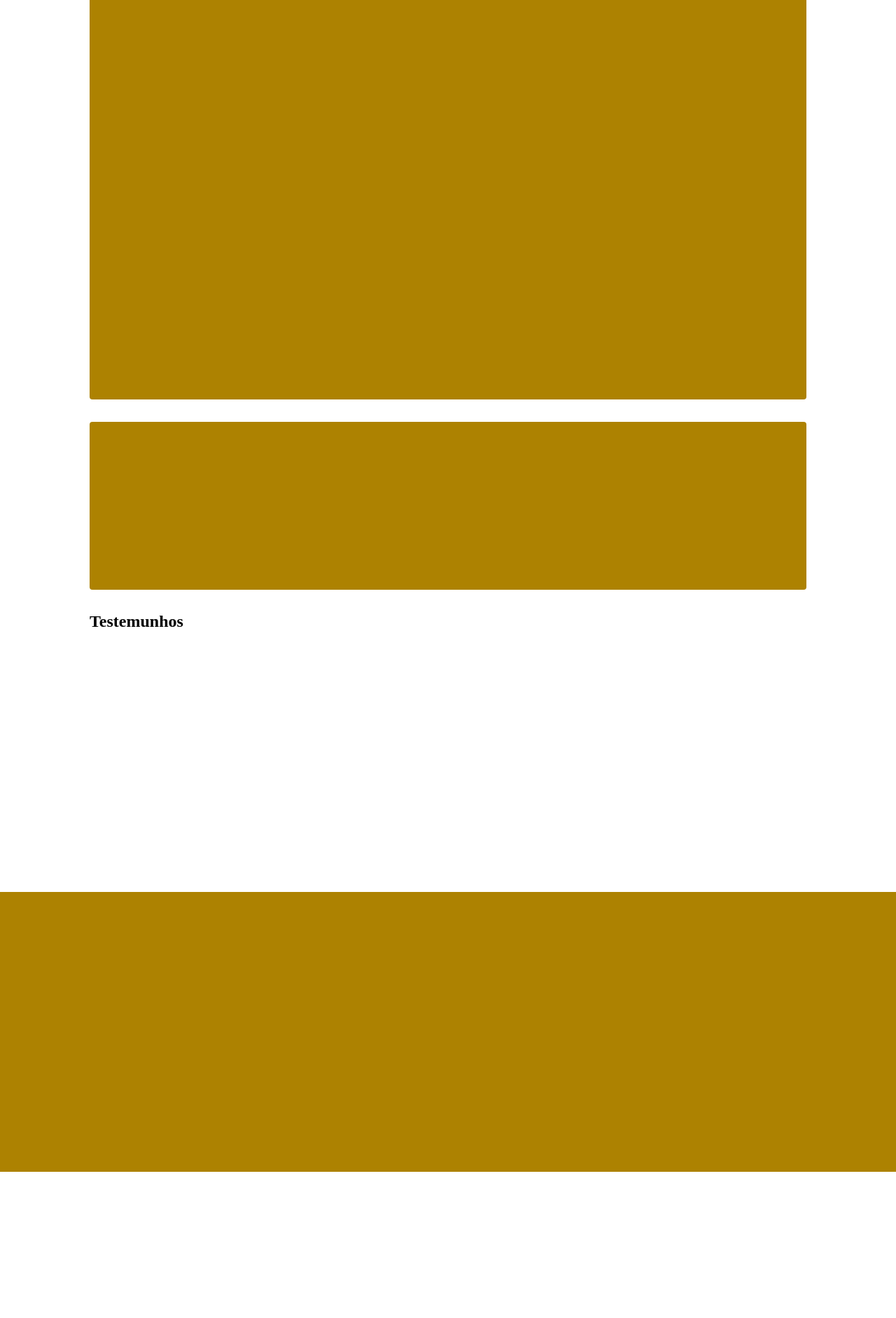
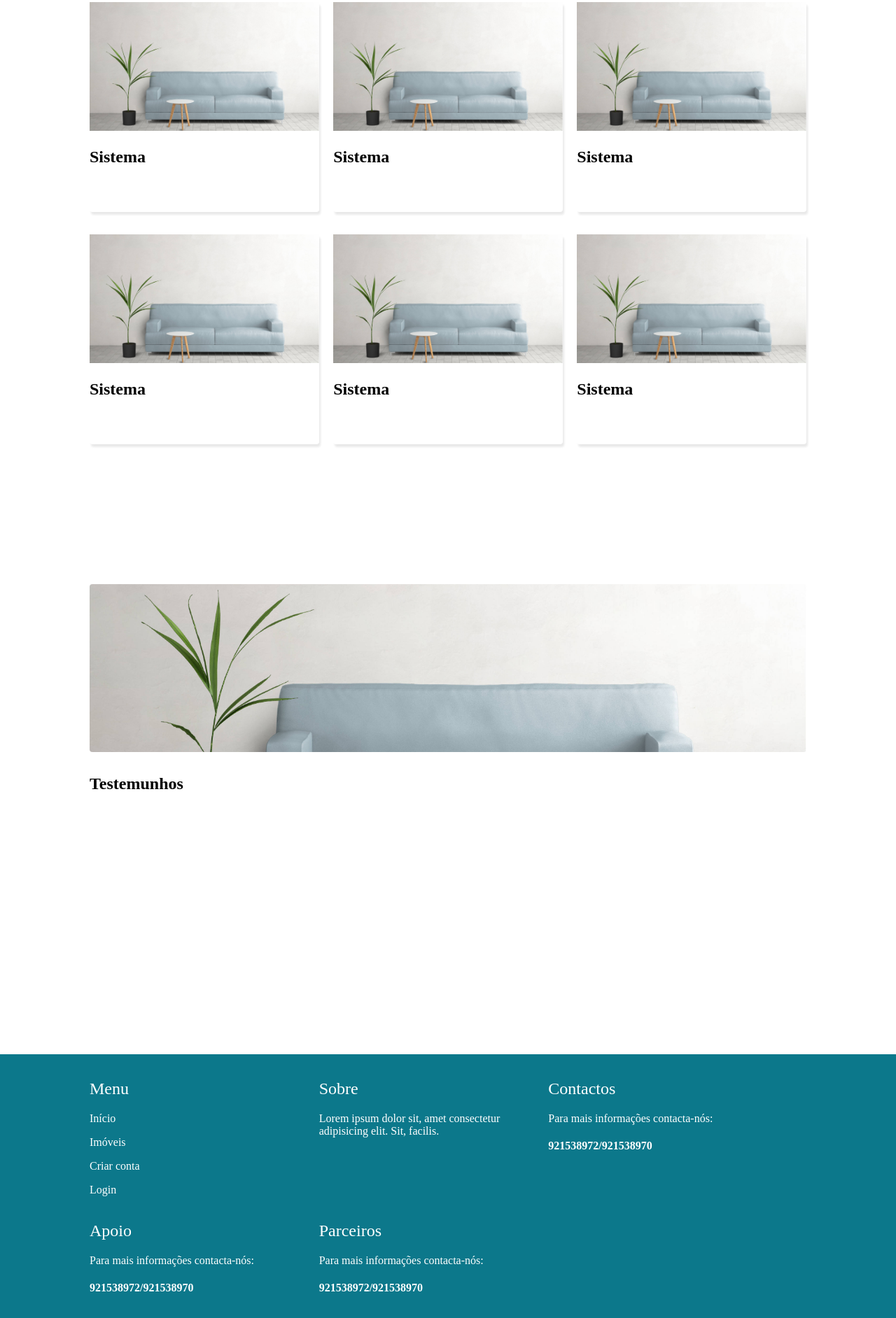
Before and after one commit to PedroMakengo/sistema-imoveis-pap, a plain HTML site: page index.html in a window 1280 px wide. Shown: the part 866-2750 px from the top of the page at 70% size. Before the commit the page ends 2541 px from the top, so only its background shows below. Drawn offline with Linux system fonts and the light colour scheme.

Commit message:
Trabalhando na primeira página

```diff
--- a/assets/style/site.css
+++ b/assets/style/site.css
@@ -7,8 +7,8 @@ body {
 }
 
 header {
-  height: 10vh;
-  background: #ad8201;
+  height: 14vh;
+  background: #0c788b;
 }
 
 header .container {
@@ -43,8 +43,20 @@ header nav a {
 }
 
 .banner {
-  background: #ad8201;
-  height: 40vh;
+  background: url(../image/casa.jpg);
+  background-size: 100%;
+  background-position: center;
+  height: 65vh;
+
+  display: flex;
+  align-items: center;
+  justify-content: center;
+
+  text-align: center;
+}
+
+.banner h1 {
+  font-size: 4rem;
 }
 
 /* SECTION IMOVEIS */
@@ -69,7 +81,7 @@ header nav a {
 }
 
 .imoveis .container .item-imovel {
-  background-color: #ad8201;
+  background-color: #0c788b;
   width: 50%;
   height: 50%;
   margin-right: 1rem;
@@ -90,11 +102,30 @@ header nav a {
   height: 100vh;
 
   margin: 0 auto;
-  background-color: #ad8201;
 
   margin-top: 2rem;
 
   border-radius: 0.25rem;
+}
+
+.content-info-news-imoveis {
+  display: flex;
+  flex-direction: row;
+  flex-wrap: wrap;
+  justify-content: space-between;
+}
+
+.infos .item-info {
+  box-shadow: 2px 4px 3px rgba(0, 0, 0, 0.089);
+  width: 32%;
+  height: 300px;
+
+  border-radius: 0.25rem;
+  margin-bottom: 2rem;
+}
+
+.infos .item-info img {
+  width: 100%;
 }
 
 /* PUBLICIDADE GOOGLE */
@@ -102,7 +133,9 @@ header nav a {
   width: 80%;
   height: 30vh;
 
-  background-color: #ad8201;
+  background: url(../image/casa.jpg);
+  background-size: 100%;
+  background-position: center;
 
   margin: 2rem auto;
   border-radius: 0.25rem;
@@ -118,6 +151,44 @@ header nav a {
 }
 
 footer {
-  height: 50vh;
-  background-color: #ad8201;
+  /* height: 40vh; */
+  background-color: #0c788b;
 }
+
+footer .container {
+  width: 80%;
+  margin: 0 auto;
+
+  padding: 1rem 0;
+
+  display: flex;
+  flex-direction: row;
+  flex-wrap: wrap;
+}
+
+footer .footer-item {
+  width: 32%;
+
+  color: #fff;
+}
+
+footer .footer-item h2 {
+  font-weight: 400;
+}
+
+footer li {
+  margin-bottom: 1rem;
+}
+
+footer a {
+  color: #fff;
+  text-decoration: none;
+}
+
+/* RESET */
+ul,
+li {
+  list-style: none;
+  margin: 0;
+  padding: 0;
+}
--- a/index.html
+++ b/index.html
@@ -12,7 +12,7 @@
     <header>
       <div class="container">
         <div class="logo">
-          <h1 class="title">Img</h1>
+          <h1 class="title">SAVI</h1>
         </div>
         <nav>
           <a href="index.html">Início</a>
@@ -23,7 +23,14 @@
       </div>
     </header>
 
-    <div class="banner"></div>
+    <div class="banner">
+      <div class="container">
+        <div class="title">
+          <h1>Seja bem-vindo à SAVI</h1>
+          <h2>Sistema de vendas de imóveis</h2>
+        </div>
+      </div>
+    </div>
 
     <section class="imoveis">
       <div class="container">
@@ -48,8 +55,44 @@
 
     <section class="infos">
       <div class="container">
-        <div class="content-info-news-imoveis"></div>
-        <div class="publicidades"></div>
+        <div class="content-info-news-imoveis">
+          <div class="item-info">
+            <img src="assets/image/casa.jpg" alt="" />
+            <div class="describe-info">
+              <h1>Sistema</h1>
+            </div>
+          </div>
+          <div class="item-info">
+            <img src="assets/image/casa.jpg" alt="" />
+            <div class="describe-info">
+              <h1>Sistema</h1>
+            </div>
+          </div>
+          <div class="item-info">
+            <img src="assets/image/casa.jpg" alt="" />
+            <div class="describe-info">
+              <h1>Sistema</h1>
+            </div>
+          </div>
+          <div class="item-info">
+            <img src="assets/image/casa.jpg" alt="" />
+            <div class="describe-info">
+              <h1>Sistema</h1>
+            </div>
+          </div>
+          <div class="item-info">
+            <img src="assets/image/casa.jpg" alt="" />
+            <div class="describe-info">
+              <h1>Sistema</h1>
+            </div>
+          </div>
+          <div class="item-info">
+            <img src="assets/image/casa.jpg" alt="" />
+            <div class="describe-info">
+              <h1>Sistema</h1>
+            </div>
+          </div>
+        </div>
       </div>
     </section>
 
@@ -67,9 +110,41 @@
 
     <footer>
       <div class="container">
-        <div class="footer-item"></div>
-        <div class="footer-item"></div>
-        <div class="footer-item"></div>
+        <div class="footer-item">
+          <h2>Menu</h2>
+
+          <ul>
+            <li><a href="#">Início</a></li>
+            <li><a href="#">Imóveis</a></li>
+            <li><a href="#">Criar conta</a></li>
+            <li><a href="#">Login</a></li>
+          </ul>
+        </div>
+        <div class="footer-item">
+          <h2>Sobre</h2>
+          <p>
+            Lorem ipsum dolor sit, amet consectetur adipisicing elit. Sit,
+            facilis.
+          </p>
+        </div>
+        <div class="footer-item">
+          <h2>Contactos</h2>
+          <p>Para mais informações contacta-nós:
+            <h4>921538972/921538970</h4>
+          </p>
+        </div>
+        <div class="footer-item">
+          <h2>Apoio</h2>
+          <p>Para mais informações contacta-nós:
+            <h4>921538972/921538970</h4>
+          </p>
+        </div>
+        <div class="footer-item">
+          <h2>Parceiros</h2>
+          <p>Para mais informações contacta-nós:
+            <h4>921538972/921538970</h4>
+          </p>
+        </div>
       </div>
     </footer>
   </body>
```
Also changed, not shown: assets/image/casa.jpg (added).
